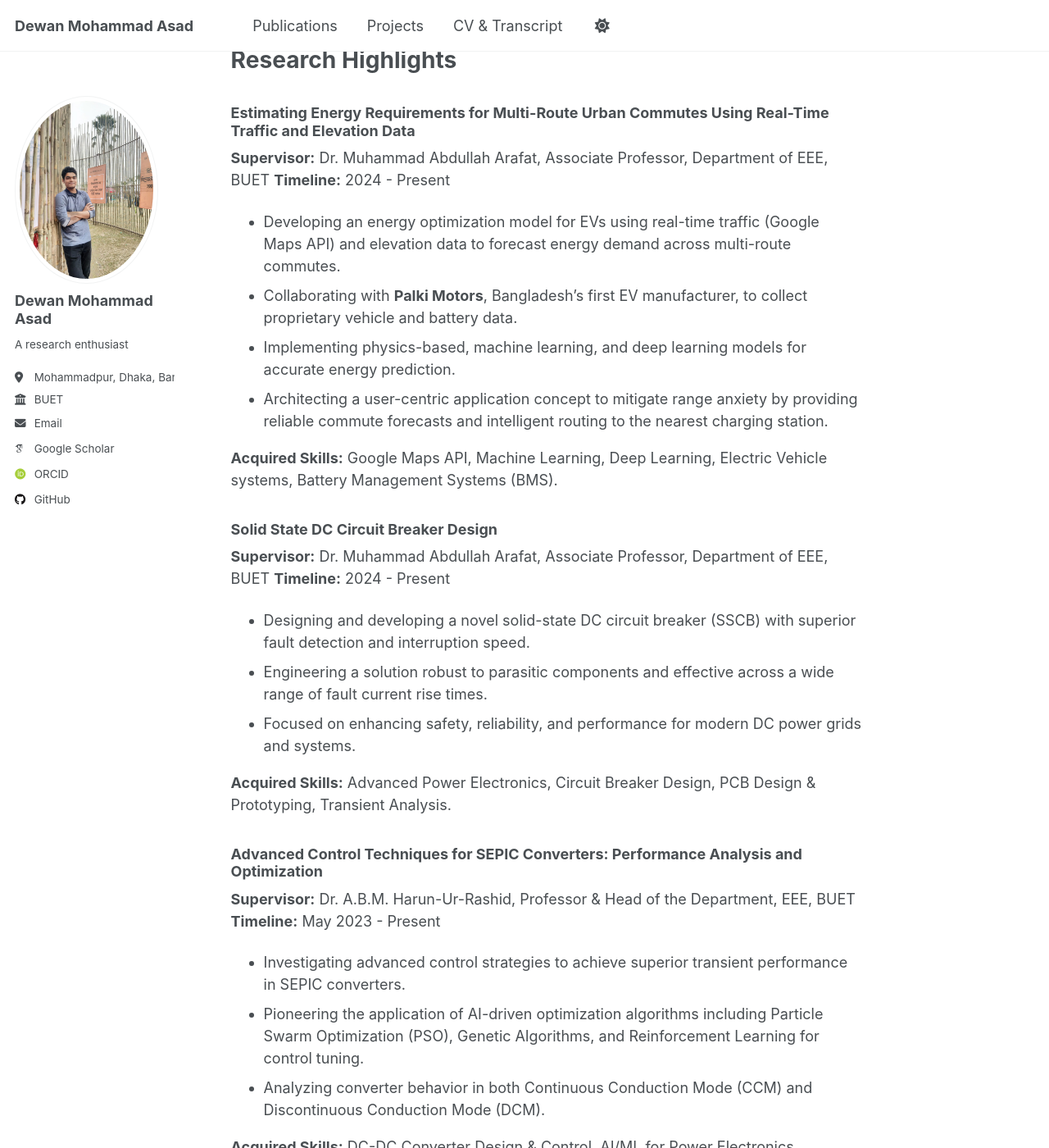
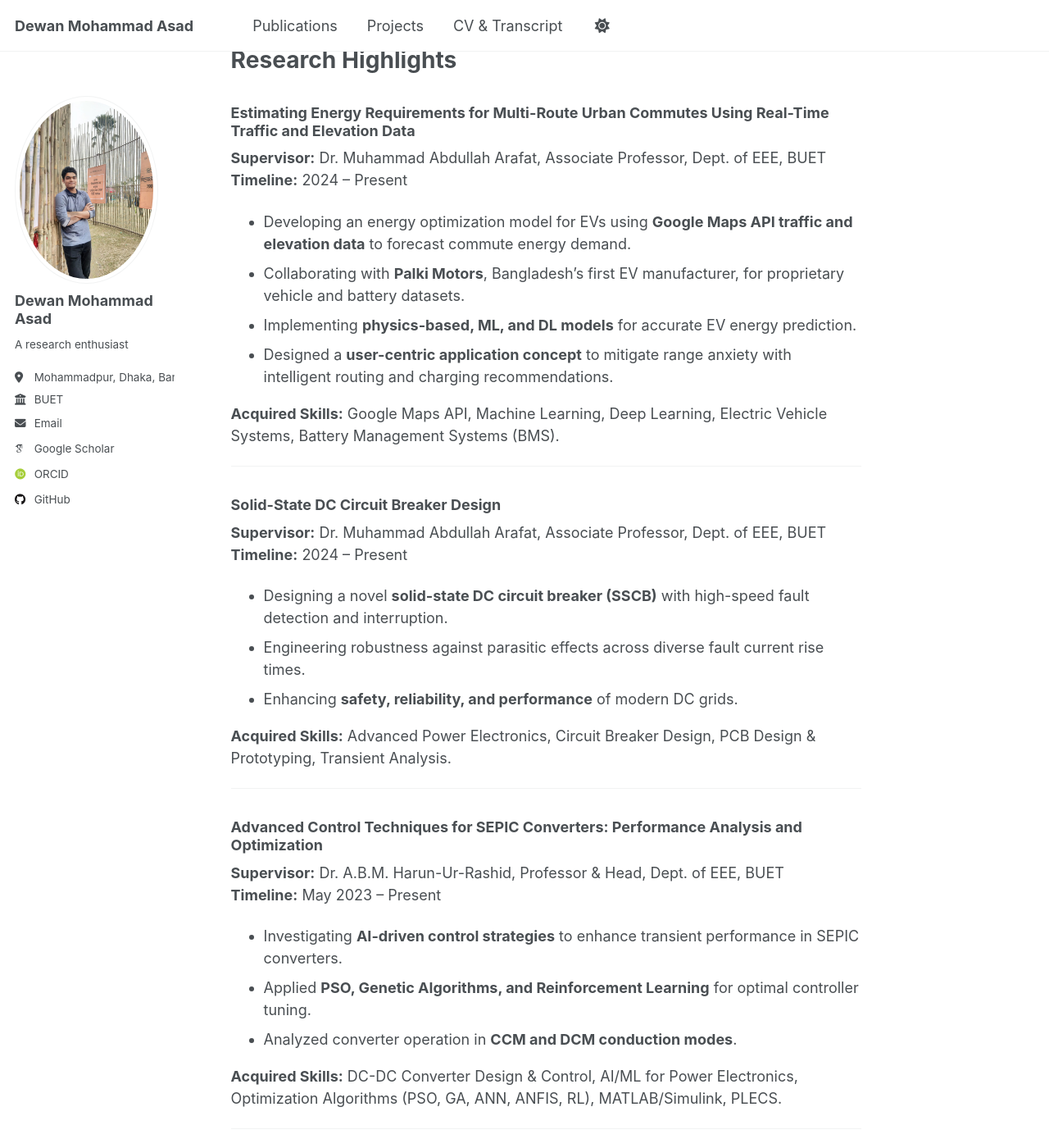
Before and after one commit to dewan-mohammad-asad-d1a/dewan-mohammad-asad-d1a.github.io, a Jekyll site: the page built from _pages/about.md, in a window 1280 px wide and 1400 px high, scrolled down 636 px. Shown: the whole window at 82% size. Built offline with Jekyll 4.4.1, drawn with Linux system fonts in a browser that asks for light colours; some web fonts are replaced; a script that is not in the unit is left out; some of the changed text lies outside the part shown.

Commit message:
Update about.md

```diff
--- a/_pages/about.md
+++ b/_pages/about.md
@@ -28,38 +28,52 @@ Research Highlights
 ===================
 
 ### Estimating Energy Requirements for Multi-Route Urban Commutes Using Real-Time Traffic and Elevation Data
-**Supervisor:** Dr. Muhammad Abdullah Arafat, Associate Professor, Department of EEE, BUET
-**Timeline:** 2024 - Present
+**Supervisor:** Dr. Muhammad Abdullah Arafat, Associate Professor, Dept. of EEE, BUET
+**Timeline:** 2024 – Present
 
-- Developing an energy optimization model for EVs using real-time traffic (Google Maps API) and elevation data to forecast energy demand across multi-route commutes.
-- Collaborating with **Palki Motors**, Bangladesh's first EV manufacturer, to collect proprietary vehicle and battery data.
-- Implementing physics-based, machine learning, and deep learning models for accurate energy prediction.
-- Architecting a user-centric application concept to mitigate range anxiety by providing reliable commute forecasts and intelligent routing to the nearest charging station.
+- Developing an energy optimization model for EVs using **Google Maps API traffic and elevation data** to forecast commute energy demand.
+- Collaborating with **Palki Motors**, Bangladesh’s first EV manufacturer, for proprietary vehicle and battery datasets.
+- Implementing **physics-based, ML, and DL models** for accurate EV energy prediction.
+- Designed a **user-centric application concept** to mitigate range anxiety with intelligent routing and charging recommendations.
 
-**Acquired Skills:** Google Maps API, Machine Learning, Deep Learning, Electric Vehicle systems, Battery Management Systems (BMS).
+**Acquired Skills:** Google Maps API, Machine Learning, Deep Learning, Electric Vehicle Systems, Battery Management Systems (BMS).
 
-### Solid State DC Circuit Breaker Design
-**Supervisor:** Dr. Muhammad Abdullah Arafat, Associate Professor, Department of EEE, BUET
-**Timeline:** 2024 - Present
+---
 
-- Designing and developing a novel solid-state DC circuit breaker (SSCB) with superior fault detection and interruption speed.
-- Engineering a solution robust to parasitic components and effective across a wide range of fault current rise times.
-- Focused on enhancing safety, reliability, and performance for modern DC power grids and systems.
+### Solid-State DC Circuit Breaker Design
+**Supervisor:** Dr. Muhammad Abdullah Arafat, Associate Professor, Dept. of EEE, BUET
+**Timeline:** 2024 – Present
+
+- Designing a novel **solid-state DC circuit breaker (SSCB)** with high-speed fault detection and interruption.
+- Engineering robustness against parasitic effects across diverse fault current rise times.
+- Enhancing **safety, reliability, and performance** of modern DC grids.
 
 **Acquired Skills:** Advanced Power Electronics, Circuit Breaker Design, PCB Design & Prototyping, Transient Analysis.
 
+---
+
 ### Advanced Control Techniques for SEPIC Converters: Performance Analysis and Optimization
-**Supervisor:** Dr. A.B.M. Harun-Ur-Rashid, Professor & Head of the Department, EEE, BUET
-**Timeline:** May 2023 - Present
+**Supervisor:** Dr. A.B.M. Harun-Ur-Rashid, Professor & Head, Dept. of EEE, BUET
+**Timeline:** May 2023 – Present
 
-- Investigating advanced control strategies to achieve superior transient performance in SEPIC converters.
-- Pioneering the application of AI-driven optimization algorithms including Particle Swarm Optimization (PSO), Genetic Algorithms, and Reinforcement Learning for control tuning.
-- Analyzing converter behavior in both Continuous Conduction Mode (CCM) and Discontinuous Conduction Mode (DCM).
+- Investigating **AI-driven control strategies** to enhance transient performance in SEPIC converters.
+- Applied **PSO, Genetic Algorithms, and Reinforcement Learning** for optimal controller tuning.
+- Analyzed converter operation in **CCM and DCM conduction modes**.
 
-**Acquired Skills:** DC-DC Converter Design & Control, AI/ML for Power Electronics, Optimization Algorithms (PSO, GA, ANN, ANFIS, RL), Simulation (MATLAB/Simulink, PLECS).
+**Acquired Skills:** DC-DC Converter Design & Control, AI/ML for Power Electronics, Optimization Algorithms (PSO, GA, ANN, ANFIS, RL), MATLAB/Simulink, PLECS.
 
 ---
 
+### Load Forecasting and Power Quality Disturbances Classification
+**Supervisor:** Dr. Abdul Hasib Chowdhury, Professor, Dept. of EEE, BUET & Pro-Vice Chancellor, BUET
+**Timeline:** May 2023 – Present
+
+- Conducted **high-accuracy PQD classification** using Vision Transformers with GASF-encoded signals.
+- Developed **load forecasting models for Dhaka** using RNN, LSTM, and GRU with meteorological and temporal data.
+
+**Acquired Skills:** Deep Learning, Time-Series Forecasting, Power Quality Analysis, Vision Transformers.
+
+---
 
 Personal Philosophy & Approach
 ===================
```
